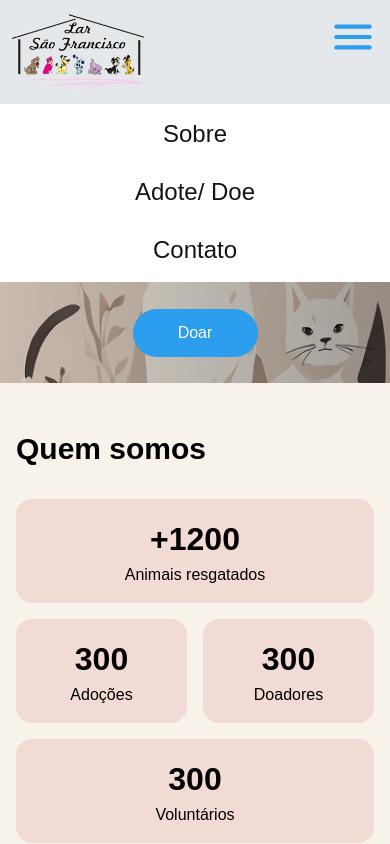
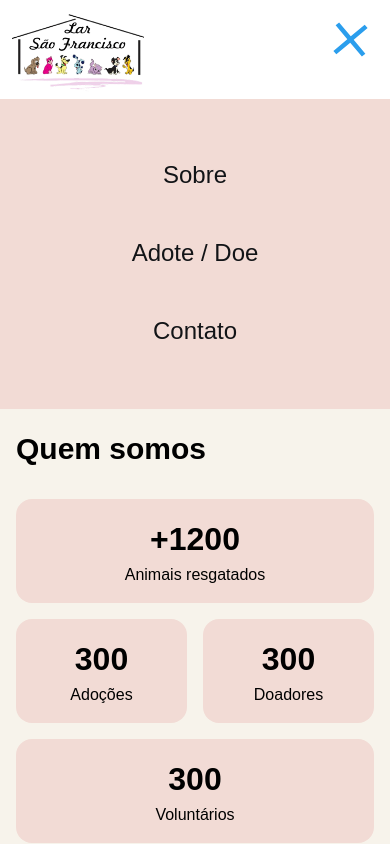
Before and after one commit to gutottx/lar-sao-francisco, a Next.js app: page / in a window 390 px wide. Both pictures are taken after a click on the icon 353 px from the left and 37 px from the top of the page. Shown: the top 844 px of the page. Built offline with nearby package versions, Linux system fonts and the light colour scheme.

Commit message:
feat(nav-mobile) add initial menuburguer version

```diff
--- a/src/app/components/Footer.jsx
+++ b/src/app/components/Footer.jsx
@@ -17,9 +17,9 @@ function Footer() {
                 <span>Instagram</span>
             </div>
 
-            <div className="flex items-center w-full">
+            <div className="flex items-center gap-10">
                 <Image src={ico} width={70} height={70} className="hidden md:block lg:block" />
-                 <div className="flex text-nowrap w-full items-center justify-center">
+                 <div className="flex text-nowrap  items-center justify-center">
                     <Icon icon="ic:baseline-copyright" height={24}/>
                     <p className="text-[14px] lg:text[16px] pl-1">2025 | Grupo DRP05-PJI110-001GRUPO-014 | Univesp</p>
                  </div>
--- a/src/app/components/Navbar.jsx
+++ b/src/app/components/Navbar.jsx
@@ -12,23 +12,23 @@ function Navbar() {
 
     return (
         <div>
-            <nav className="md:flex lg:flex justify-between lg:px-10 p-3 relative bg-[#E5E8EB]">
-                <div className=" flex justify-between w-full lg:w-auto lg:justify-normal">
+            <nav className="md:flex lg:flex justify-between lg:px-10 p-3 relative bg-white">
+                <div className=" flex w-full md:w-auto justify-between  lg:justify-between">
                     <Image src={logoSF} height={82} alt="Logo do Lar São Francisco" className="" />
-                    <Icon icon="material-symbols:menu-rounded" height={50} color="#2B9EED" className="md:hidden lg:hidden" onClick={toggleMenu}/>
+                    <Icon icon={isMenuOpen ? "material-symbols:close" : "material-symbols:menu-rounded"} height={55} color="#2B9EED" className={`transition-all duration-200z md:hidden lg:hidden ${isMenuOpen ? 'rotate-95' : 'rotate-0'}`} onClick={toggleMenu} />
                 </div>
                 <div className={`justify-center items-center md:flex flex-col hidden`}>
                     <ul className="text-[#121417] flex gap-5 text-[24px] font-light">
                         <li className="hover:cursor-pointer border-b-2 border-transparent hover:border-[#2B9EED]">Sobre</li>
-                        <li className="hover:cursor-pointer border-b-2 border-transparent hover:border-[#2B9EED]">Adote/ Doe</li>
+                        <li className="hover:cursor-pointer border-b-2 border-transparent hover:border-[#2B9EED]">Adote / Doe</li>
                         <li className="hover:cursor-pointer border-b-2 border-transparent hover:border-[#2B9EED]">Contato</li>
                     </ul>
                 </div>
 
-                <div className={`justify-center items-center flex flex-col ${ !isMenuOpen ? "hidden pointer-events-none"  : "block" }`}>
-                    <ul className="text-[#121417]  gap-5 text-[24px] items-center flex font-light flex-col absolute z-10 bg-white w-full top-26 p-3 h-auto">
+                <div className={`md:hidden lg:hidden flex justify-center relative items-center flex-col ${!isMenuOpen ? "opacity-0 z-10 pointer-events-none absolute top-0" : "z-10 absolute top-40 opacity-100 duration-[0.3s]"}`}>
+                    <ul className="text-[#121417] justify-center gap-10 text-[24px] items-center flex font-light flex-col absolute w-screen z-10 bg-[#F2DBD5] h-[310px] p-4">
                         <li className="hover:cursor-pointer border-b-2 border-transparent hover:border-[#2B9EED]">Sobre</li>
-                        <li className="hover:cursor-pointer border-b-2 border-transparent hover:border-[#2B9EED]">Adote/ Doe</li>
+                        <li className="hover:cursor-pointer border-b-2 border-transparent hover:border-[#2B9EED]">Adote / Doe</li>
                         <li className="hover:cursor-pointer border-b-2 border-transparent hover:border-[#2B9EED]">Contato</li>
                     </ul>
                 </div>
--- a/src/app/globals.css
+++ b/src/app/globals.css
@@ -1,15 +1,9 @@
 @import "tailwindcss";
+@import url('https://fonts.googleapis.com/css2?family=Public+Sans:wght@100;200;300;400;500;600;700;800;900&display=swap');
 
 :root {
   --background: #F7F3EB;
   --foreground: #F7F3EB;
-}
-
-@theme inline {
-  --color-background: var(--background);
-  --color-foreground: var(--foreground);
-  --font-sans: var(--font-geist-sans);
-  --font-mono: var(--font-geist-mono);
 }
 
 @media (prefers-color-scheme: dark) {
@@ -19,8 +13,6 @@
   }
 }
 
-@import url('https://fonts.googleapis.com/css2?family=Public+Sans:wght@100;200;300;400;500;600;700;800;900&display=swap');
-
 body {
   background: var(--background);
   color: var(--foreground);
```
